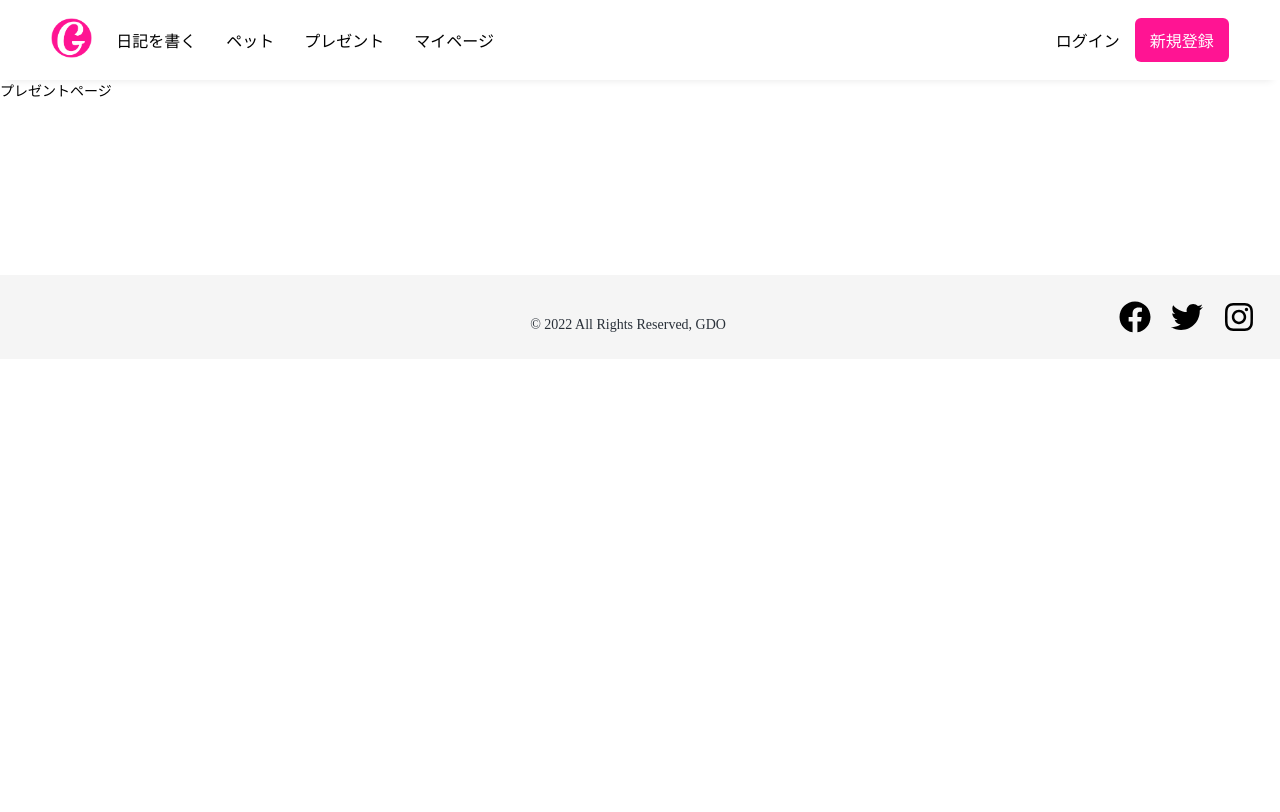
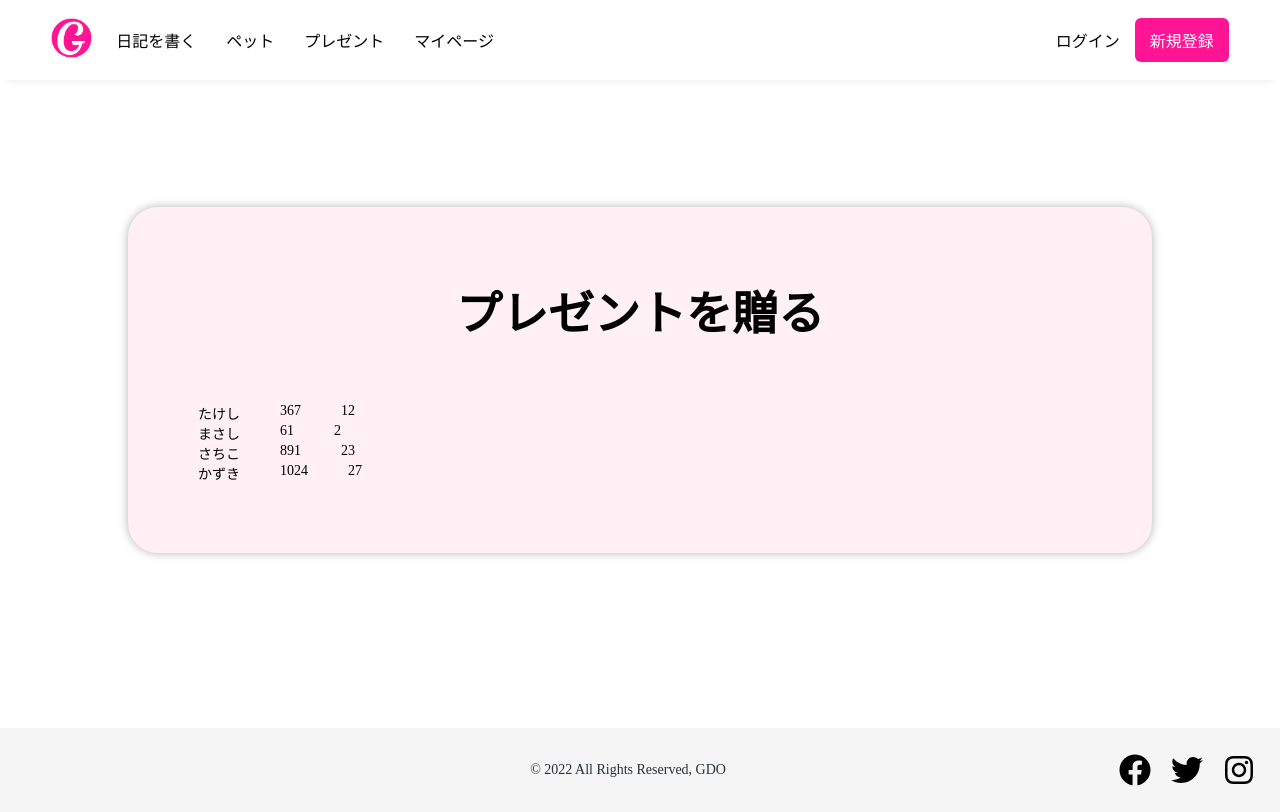
Before and after one commit to motokikonnno/positive-front, a Next.js app: page /Present in a window 1280 px wide. Built offline with nearby package versions, Linux system fonts and the light colour scheme.

Commit message:
モックデータ追加&表示

```diff
--- a/src/components/DiaryList.tsx
+++ b/src/components/DiaryList.tsx
@@ -8,15 +8,11 @@ type diaryListProps = {
 
 export const DiaryList: FC<diaryListProps> = ({ diary }) => {
 
-  const handleDelete = () => {
-
-  }
-
   return (
     <div className={diary.length === 0 ? styles.nonStyle : ""}>
       <div className={styles.container}>
         <div className={styles.text}>{diary}</div>
-        <div className={styles.xmarkIcon} onClick={handleDelete} >
+        <div className={styles.xmarkIcon}>
           <Image
             src="/icon/xmark.svg"
             width={40}
--- /dev/null
+++ b/src/components/PresentList.tsx
@@ -0,0 +1,23 @@
+import { FC } from "react";
+import { People } from "../pages/Present";
+import styles from "../styles/components/PresentList.module.scss";
+
+type PresentProps = {
+  people: {
+    name: string;
+    point: string;
+    level: string;
+  };
+};
+
+export const PresentList: FC<PresentProps> = ({ people }) => {
+  return (
+    <>
+      <div className={styles.container}>
+        <div>{people.name}</div>
+        <div>{people.point}</div>
+        <div>{people.level}</div>
+      </div>
+    </>
+  );
+};
--- a/src/pages/Present.tsx
+++ b/src/pages/Present.tsx
@@ -1,12 +1,48 @@
 import type { NextPage } from "next";
 import { Layout } from "../components/Layout";
+import { PresentList } from "../components/PresentList";
+import styles from "../styles/pages/Present.module.scss";
 
 const Present: NextPage = () => {
   return (
     <Layout>
-      <div>プレゼントページ</div>
+      <div className={styles.background}>
+        <h1 className={styles.title}>プレゼントを贈る</h1>
+        {Peoples.map((people) => {
+          return <PresentList people={people} key={people.name} />;
+        })}
+      </div>
     </Layout>
-    );
+  );
 };
 
+export type People = {
+  name: string;
+  point: string;
+  level: string;
+};
+
+export const Peoples: People[] = [
+  {
+    name: "たけし",
+    point: "367",
+    level: "12",
+  },
+  {
+    name: "まさし",
+    point: "61",
+    level: "2",
+  },
+  {
+    name: "さちこ",
+    point: "891",
+    level: "23",
+  },
+  {
+    name: "かずき",
+    point: "1024",
+    level: "27",
+  },
+];
+
 export default Present;
--- a/src/styles/components/Footer.module.scss
+++ b/src/styles/components/Footer.module.scss
@@ -13,7 +13,7 @@
 }
 
 .text {
-  align-self: flex-end;
+  align-self: center;
   width: 46%;
   color: #293039;
   @include mq(md) {
--- /dev/null
+++ b/src/styles/components/PresentList.module.scss
@@ -0,0 +1,6 @@
+@import "/src/styles/variables.scss";
+
+.container {
+  display: flex;
+  gap: 40px;
+}
--- a/src/styles/pages/Pet.module.scss
+++ b/src/styles/pages/Pet.module.scss
@@ -34,7 +34,6 @@
   margin: 9.9% auto 0;
   padding: 70px;
   width: 80%;
-  height: 1000px;
   border-radius: 30px;
   background-color: #fff0f5;
   box-shadow: 0 0 10px rgba(0, 0, 0, 0.3)
--- a/src/styles/pages/Present.module.scss
+++ b/src/styles/pages/Present.module.scss
@@ -1 +1,17 @@
 @import "/src/styles/variables.scss";
+
+.background {
+  margin: 9.9% auto 0;
+  padding: 70px;
+  width: 80%;
+  border-radius: 30px;
+  background-color: #fff0f5;
+  box-shadow: 0 0 10px rgba(0, 0, 0, 0.3)
+}
+
+.title {
+  text-align: center;
+  margin-bottom: 60px;
+  font-size: 46px;
+  font-weight: bold;
+}
```
